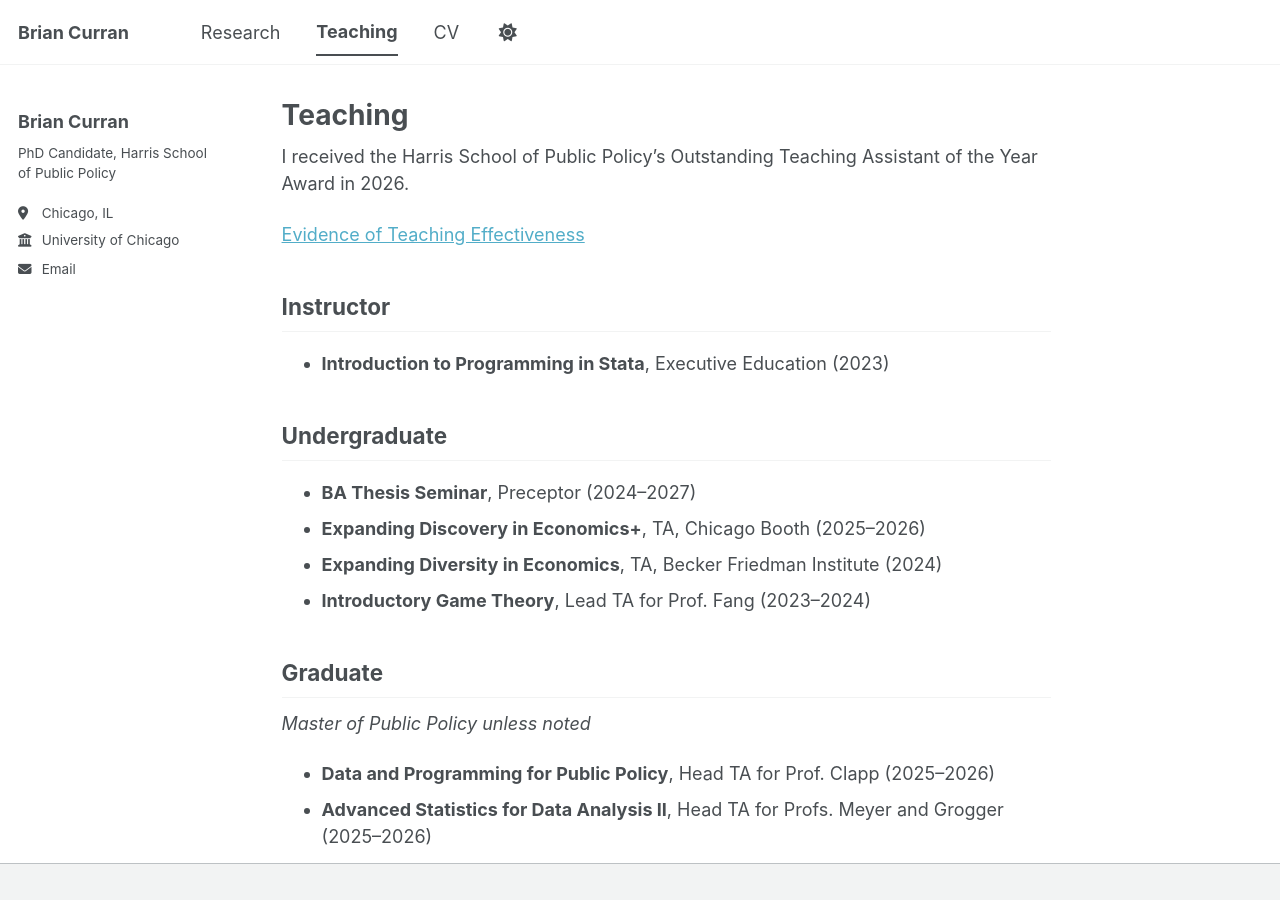
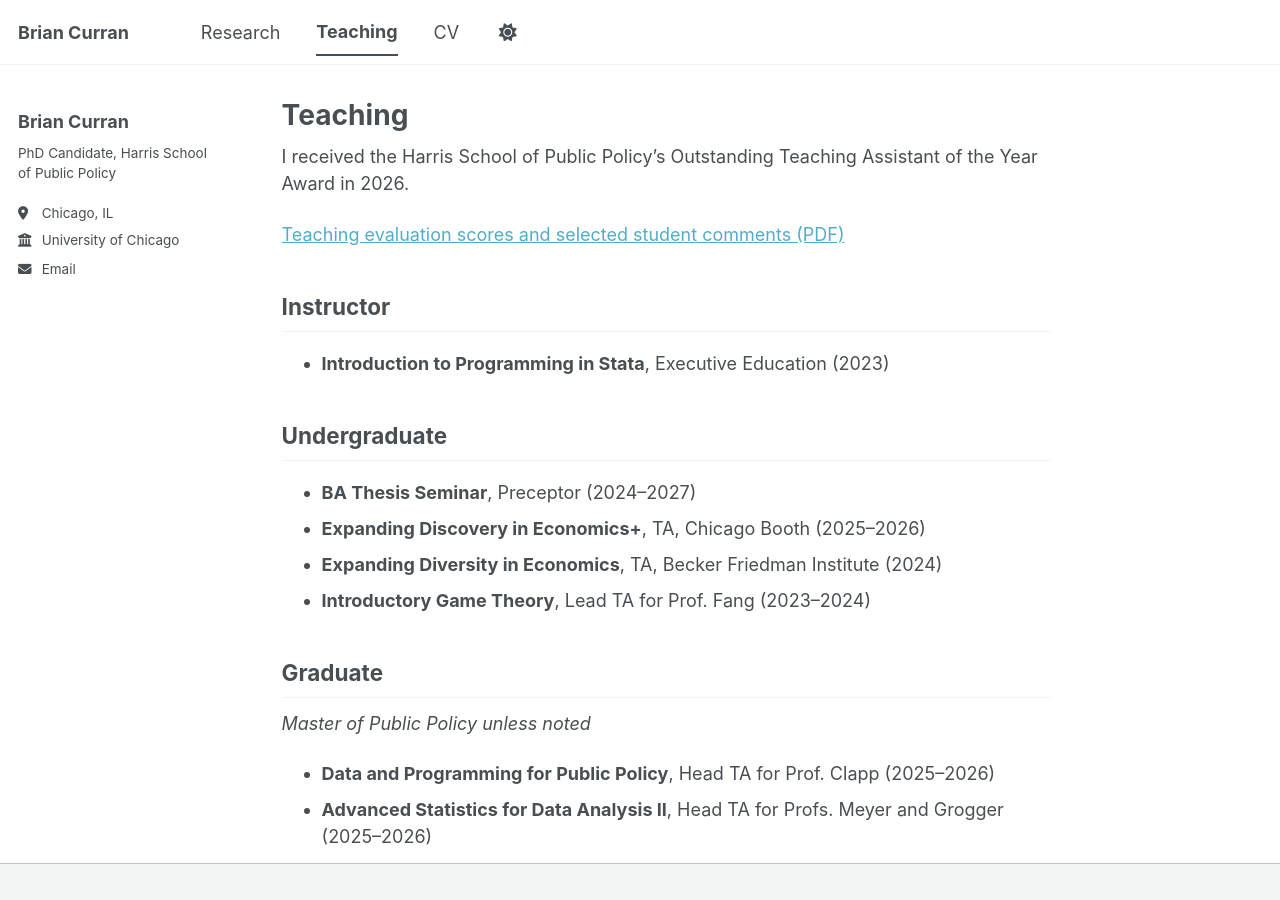
Before and after one commit to brianscurran/brianscurran.github.io, a Jekyll site: the page built from _pages/teaching.md, in a window 1280 px wide and 900 px high. Built offline with Jekyll 4.4.1, drawn with Linux system fonts in a browser that asks for light colours; a style sheet for code colours, icons or effects is not loaded.

Commit message:
Update link text for teaching effectiveness evidence

```diff
--- a/_pages/teaching.md
+++ b/_pages/teaching.md
@@ -6,7 +6,7 @@ author_profile: true
 
 I received the Harris School of Public Policy's Outstanding Teaching Assistant of the Year Award in 2026.
 
-[Evidence of Teaching Effectiveness](/files/Curran_Evidence_of_Teaching_Effectiveness.pdf)
+[Teaching evaluation scores and selected student comments (PDF)](/files/Curran_Evidence_of_Teaching_Effectiveness.pdf)
 
 Instructor
 ------
```
